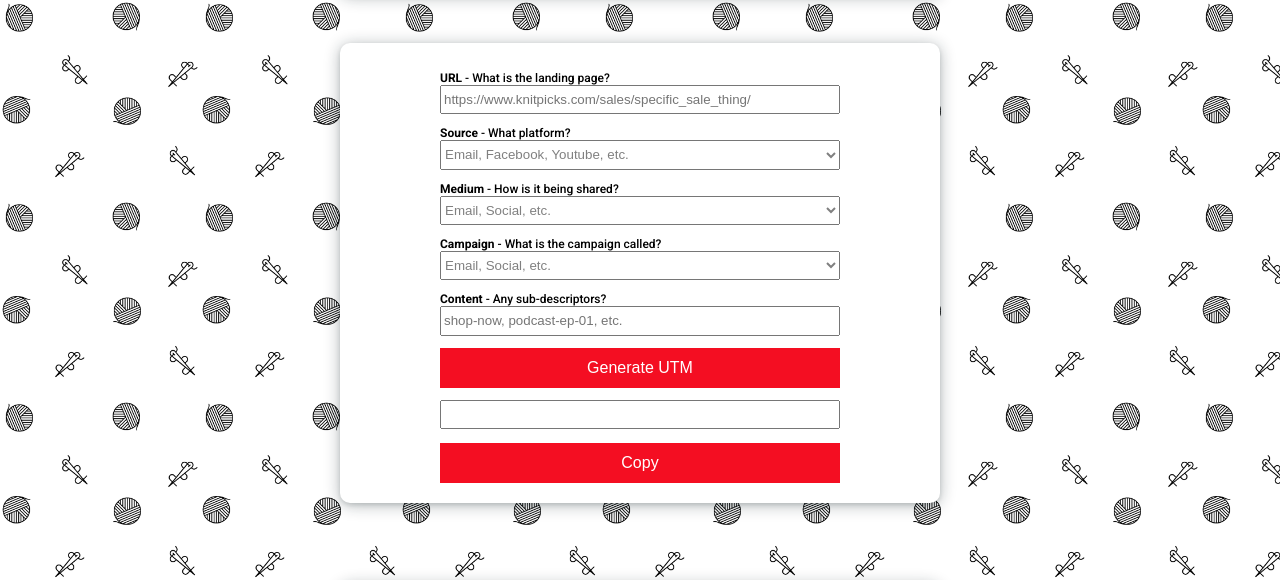
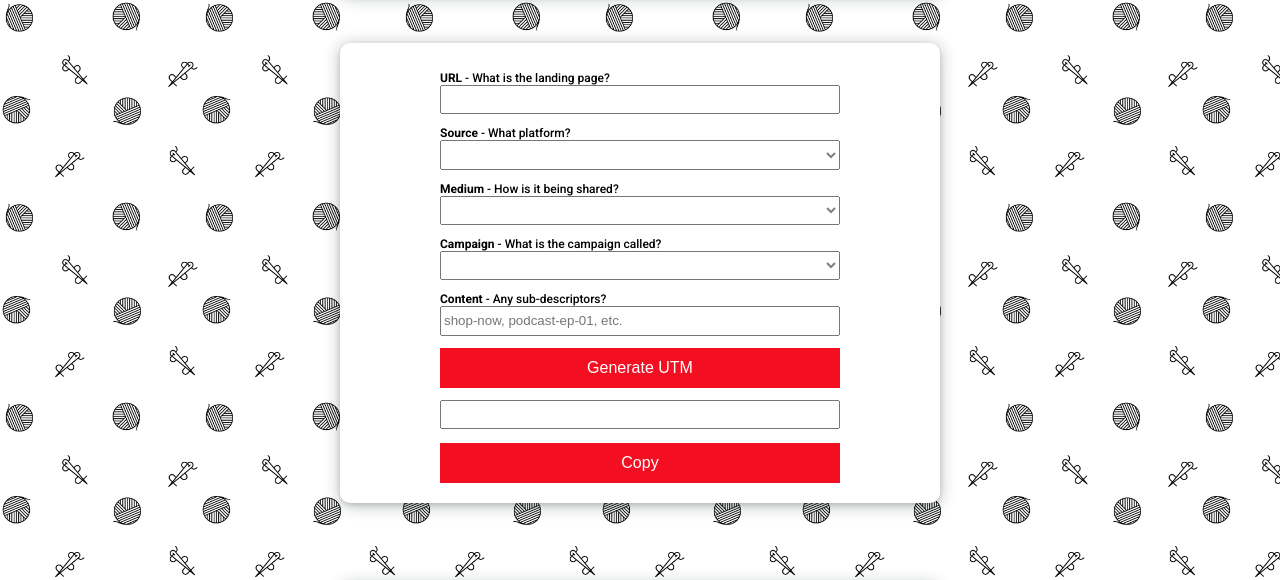
Before and after one commit to MDeanLindsay/UTM-Builder, a website built with Parcel: page standard.html in a window 1280 px wide. Shown: the part 108-688 px from the top of the page. Built offline with nearby package versions, Linux system fonts and the light colour scheme.

Commit message:
remove placeholders

```diff
--- a/standard.html
+++ b/standard.html
@@ -19,14 +19,14 @@
          <div class="input">
             <strong>URL</strong> - What is the landing page?
             <br>
-            <input onclick="myFunction()" id="url-input" type="text" value="" placeholder="https://www.knitpicks.com/sales/specific_sale_thing/">
+            <input onclick="myFunction()" id="url-input" type="text" value="">
           </div>
 
           <div class="input">
             <strong>Source</strong> - What platform?
             <br>
             <select name="" value="" id="source-input" type="select" required>
-              <option value="" disabled selected hidden>Email, Facebook, Youtube, etc.</option>
+              <option value="" disabled selected hidden></option>
               <option value="blog">Blog</option>
               <option value="klbe">Email Campaign</option>
               <option value="klae">Email Flow</option>
@@ -44,7 +44,7 @@
           <strong>Medium</strong> - How is it being shared?
           <br>
           <select value="" id="medium-input" type="select" required>
-            <option value=""disabled selected hidden>Email, Social, etc.</option>
+            <option value=""disabled selected hidden></option>
             <option value="cpc">CPC</option>
             <option value="email">Email</option>
             <option value="social">Social</option>
@@ -55,7 +55,7 @@
          <strong>Campaign</strong> - What is the campaign called?
           <br>
           <select value="" id="campaign-input" type="select" required>
-            <option value=""disabled selected hidden>Email, Social, etc.</option>
+            <option value=""disabled selected hidden></option>
             <option value="blogpost">Blog</option>
             <option value="fcbk">Facebook Ad</option>
             <option value="fcbkpost">Facebook Post</option>
```
